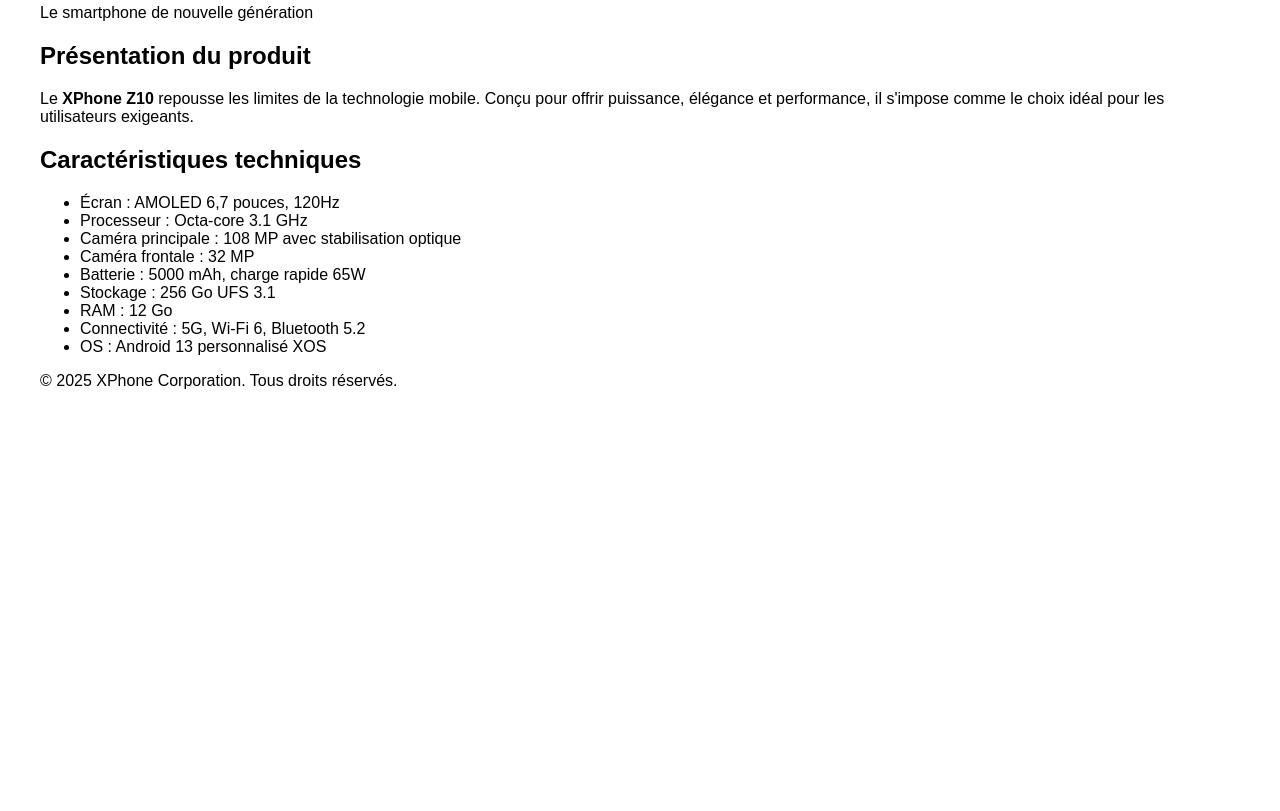
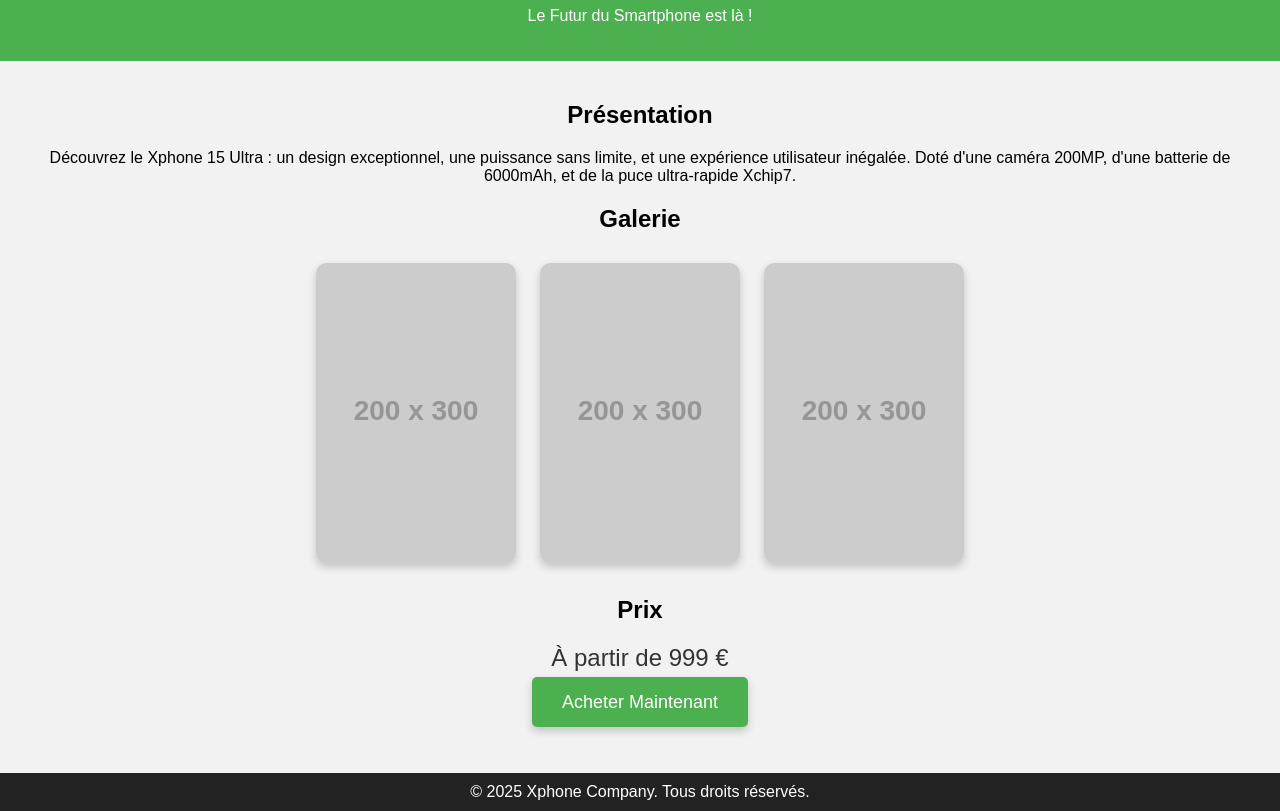
Before and after one commit to matingou51/site-xphone, a plain HTML site: page TP HTML .html in a window 1280 px wide. Shown: the part 94-905 px from the top of the page. Before the commit the page ends 800 px from the top, so only its background shows below. Drawn offline with Linux system fonts and the light colour scheme; placeholder pictures from the web are drawn by us.

Commit message:
Index.html
mise à jour du contenu

```diff
--- a/TP HTML .html
+++ b/TP HTML .html
@@ -2,41 +2,85 @@
 <html lang="fr">
 <head>
   <meta charset="UTF-8">
+  <meta name="description" content="Découvrez le nouveau Xphone 15 Ultra : puissance, élégance et innovation.">
+  <meta name="keywords" content="Xphone, Xphone 15 Ultra, smartphone, téléphone, achat, caractéristiques">
   <meta name="viewport" content="width=device-width, initial-scale=1.0">
-    <meta name="description" content="Découvrez le XPhone Z10 : smartphone ultra performant avec processeur Octa-core, écran AMOLED 6,7 pouces, et caméra 108 MP.">
-    <meta name="keywords" content="XPhone Z10, smartphone, smartphone performant, écran AMOLED, caméra 108 MP, batterie longue durée, caractéristiques techniques smartphone">
-    <meta name="author" content="TonNom">
-    <title>XPhone Z10 - Le smartphone de nouvelle génération</title>
+  <title>Xphone 15 Ultra - Le Futur du Smartphone</title>
+  <style>
+    body {
+      font-family: Arial, sans-serif;
+      margin: 0;
+      padding: 0;
+      text-align: center;
+      background-color: #f2f2f2;
+    }
+    header {
+      background-color: #4CAF50;
+      padding: 20px;
+      color: white;
+    }
+    .content {
+      padding: 20px;
+    }
+    .gallery img {
+      width: 200px;
+      height: auto;
+      margin: 10px;
+      border-radius: 10px;
+      box-shadow: 0 4px 8px rgba(0,0,0,0.2);
+    }
+    .price {
+      font-size: 24px;
+      color: #333;
+      margin: 20px 0;
+    }
+    .buy-button {
+      background-color: #4CAF50;
+      color: white;
+      padding: 15px 30px;
+      font-size: 18px;
+      text-decoration: none;
+      border-radius: 5px;
+      box-shadow: 0 4px 8px rgba(0,0,0,0.2);
+    }
+    .buy-button:hover {
+      background-color: #45a049;
+    }
+    footer {
+      margin-top: 40px;
+      padding: 10px;
+      background-color: #222;
+      color: white;
+    }
+  </style>
 </head>
-<body style="font-family: Arial, sans-serif; margin: 40px;">
+<body>
 
 <header>
-        <h1>XPhone Z10</h1>
-        <p>Le smartphone de nouvelle génération</p>
+  <h1>Xphone 15 Ultra 📱</h1>
+  <p>Le Futur du Smartphone est là !</p>
 </header>
 
-    <section>
-        <h2>Présentation du produit</h2>
-        <p>Le <strong>XPhone Z10</strong> repousse les limites de la technologie mobile. Conçu pour offrir puissance, élégance et performance, il s'impose comme le choix idéal pour les utilisateurs exigeants.</p>
-    </section>
+<div class="content">
+  <h2>Présentation</h2>
+  <p>Découvrez le Xphone 15 Ultra : un design exceptionnel, une puissance sans limite, et une expérience utilisateur inégalée.
+  Doté d'une caméra 200MP, d'une batterie de 6000mAh, et de la puce ultra-rapide Xchip7.</p>
 
-    <section>
-        <h2>Caractéristiques techniques</h2>
-        <ul>
-            <li>Écran : AMOLED 6,7 pouces, 120Hz</li>
-            <li>Processeur : Octa-core 3.1 GHz</li>
-            <li>Caméra principale : 108 MP avec stabilisation optique</li>
-            <li>Caméra frontale : 32 MP</li>
-            <li>Batterie : 5000 mAh, charge rapide 65W</li>
-            <li>Stockage : 256 Go UFS 3.1</li>
-            <li>RAM : 12 Go</li>
-            <li>Connectivité : 5G, Wi-Fi 6, Bluetooth 5.2</li>
-            <li>OS : Android 13 personnalisé XOS</li>
-        </ul>
-    </section>
+  <h2>Galerie</h2>
+  <div class="gallery">
+    <img src="https://via.placeholder.com/200x300.png?text=Vue+de+Face" alt="Xphone Face">
+    <img src="https://via.placeholder.com/200x300.png?text=Vue+de+Dos" alt="Xphone Dos">
+    <img src="https://via.placeholder.com/200x300.png?text=Vue+de+Côté" alt="Xphone Côté">
+  </div>
+
+  <h2>Prix</h2>
+  <p class="price">À partir de 999 €</p>
+
+  <a href="#" class="buy-button">Acheter Maintenant</a>
+</div>
 
 <footer>
-        <p>© 2025 XPhone Corporation. Tous droits réservés.</p>
+  &copy; 2025 Xphone Company. Tous droits réservés.
 </footer>
 
 </body>
```
Lines whose indentation alone changed are shown as unchanged.
